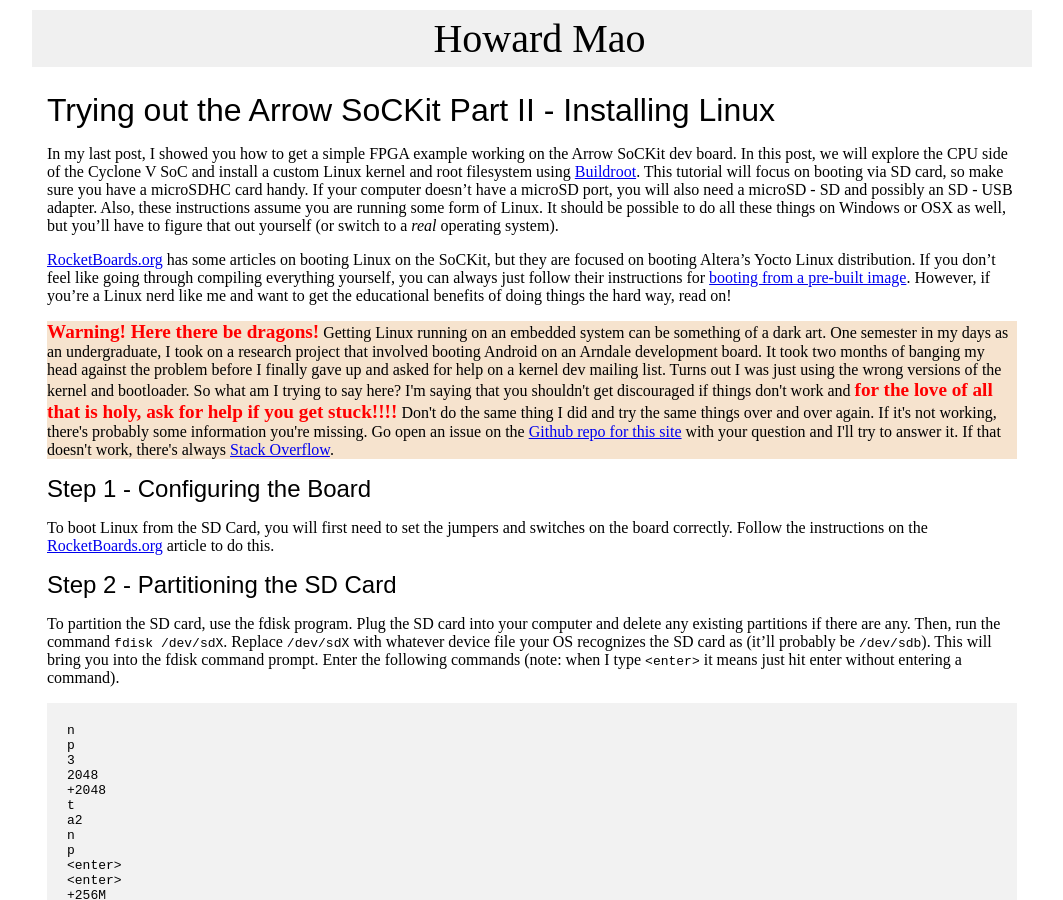
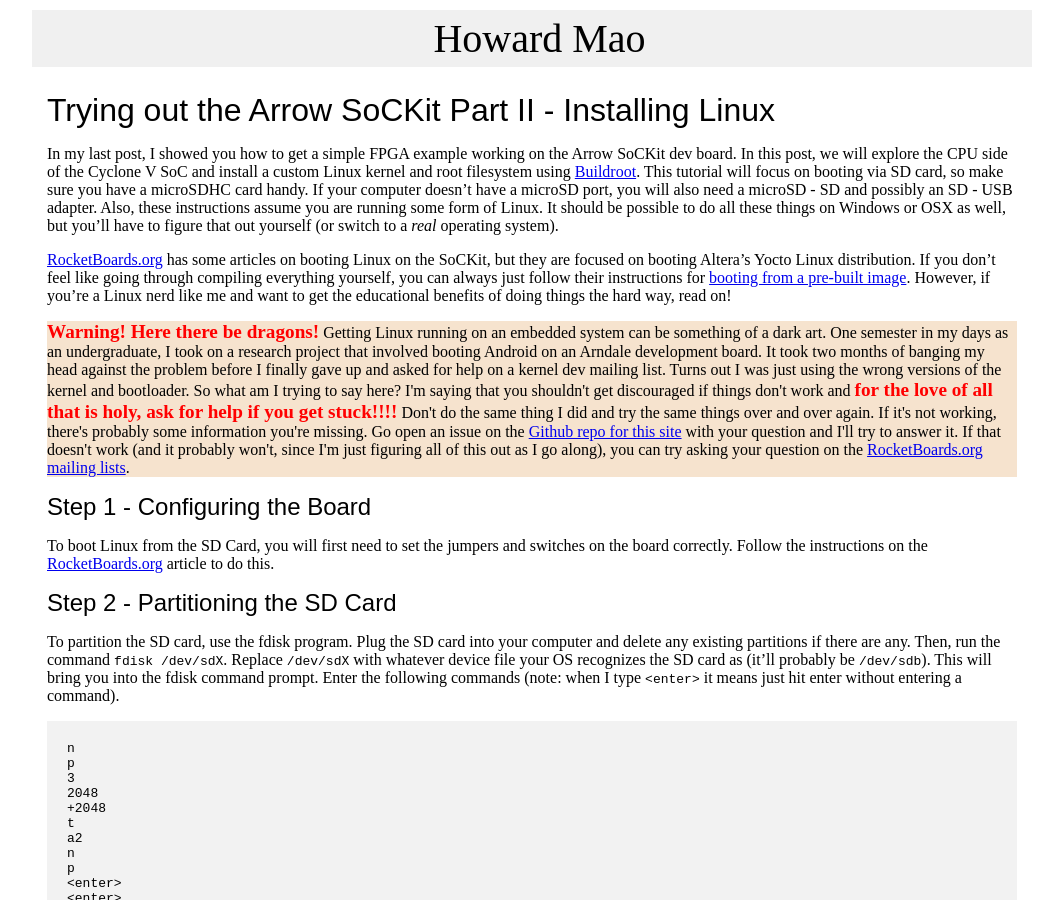
Before and after one commit to zhemao/zhemao.github.com, a Jekyll site: the page built from _posts/2013-12-24-sockit-2.markdown, in a window 1280 px wide and 900 px high. Shown: the whole window, without its empty margins (108-1171 px from the left). Built offline with Jekyll 4.4.1, drawn with Linux system fonts in a browser that asks for light colours.

Commit message:
replace SO with RocketBoards

```diff
--- a/_posts/2013-12-24-sockit-2.markdown
+++ b/_posts/2013-12-24-sockit-2.markdown
@@ -37,7 +37,10 @@
 not working, there's probably some information you're missing. Go open an
 issue on the <a href="https://github.com/zhemao/zhemao.github.com/issues">
 Github repo for this site</a> with your question and I'll try to answer it.
-If that doesn't work, there's always <a href="http://stackoverflow.com">Stack Overflow</a>.</p>
+If that doesn't work (and it probably won't, since I'm just figuring all of
+this out as I go along), you can try asking your question on the
+<a href="http://lists.rocketboards.org/cgi-bin/mailman/listinfo/">
+RocketBoards.org mailing lists</a>.</p>
 </div>
 
 ## Step 1 - Configuring the Board
```
